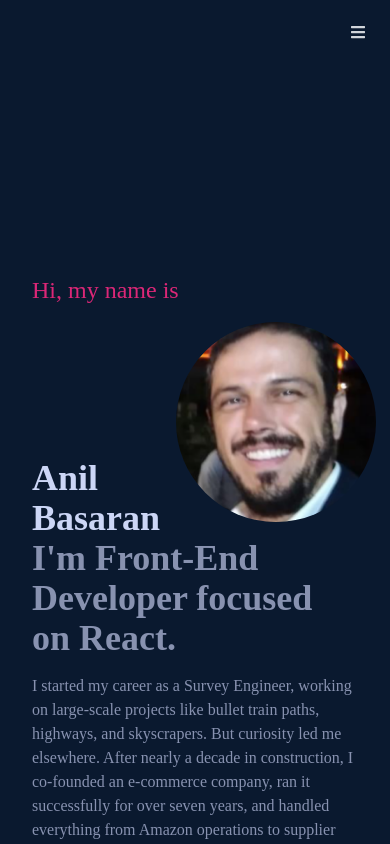
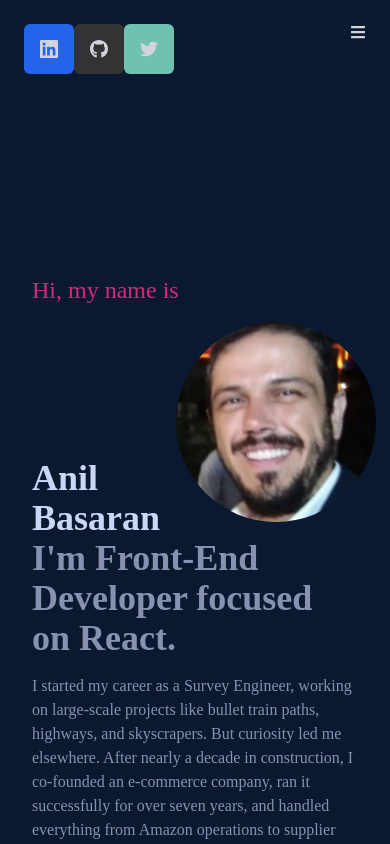
Before and after one commit to AnilBASARAN/portfolio-website-v2, a React (Create React App) app: page / in a window 390 px wide. Shown: the top 844 px of the page. Built offline with nearby package versions, Linux system fonts and the light colour scheme.

Commit message:
social media in mobile updated

```diff
--- a/src/components/Navbar.jsx
+++ b/src/components/Navbar.jsx
@@ -68,6 +68,29 @@ const Navbar = () => {
 {/* Hamburger */}
 <div onClick={handleClick} className='md:hidden z-10 absolute top-6 right-6'>
   {!nav ? <FaBars /> : <FaTimes />}
+</div>
+<div className='md:hidden z-10 absolute top-6 left-6'>
+
+
+  <ul className=' flex '>
+    <li className='w-[50px] h-[50px] flex justify-between items-center  rounded-md bg-blue-600'>
+      <a className='flex justify-between items-center w-full hover:text-gray-100 text-gray-300' href='https://www.linkedin.com/in/anılbaşaran/'>
+      <FaLinkedin size={30} />
+      </a>
+    </li>
+    <li className='w-[50px] h-[50px] flex justify-between items-center rounded-md  bg-[#333333]'>
+      <a className='flex justify-between items-center w-full hover:text-gray-100 text-gray-300' href='https://github.com/AnilBASARAN'>
+      <FaGithub size={30} />
+      </a>
+    </li>
+    <li className='w-[50px] h-[50px] flex justify-between items-center rounded-md bg-[#6fc2b0]'>
+      <a className='flex justify-between items-center w-full hover:text-gray-100 text-gray-300' href='https://x.com/nlbsrn'>
+       <FaTwitter size={30} />
+      </a>
+    </li>
+  </ul>
+
+
 </div>
 
 {/* Mobile menu */}
```
